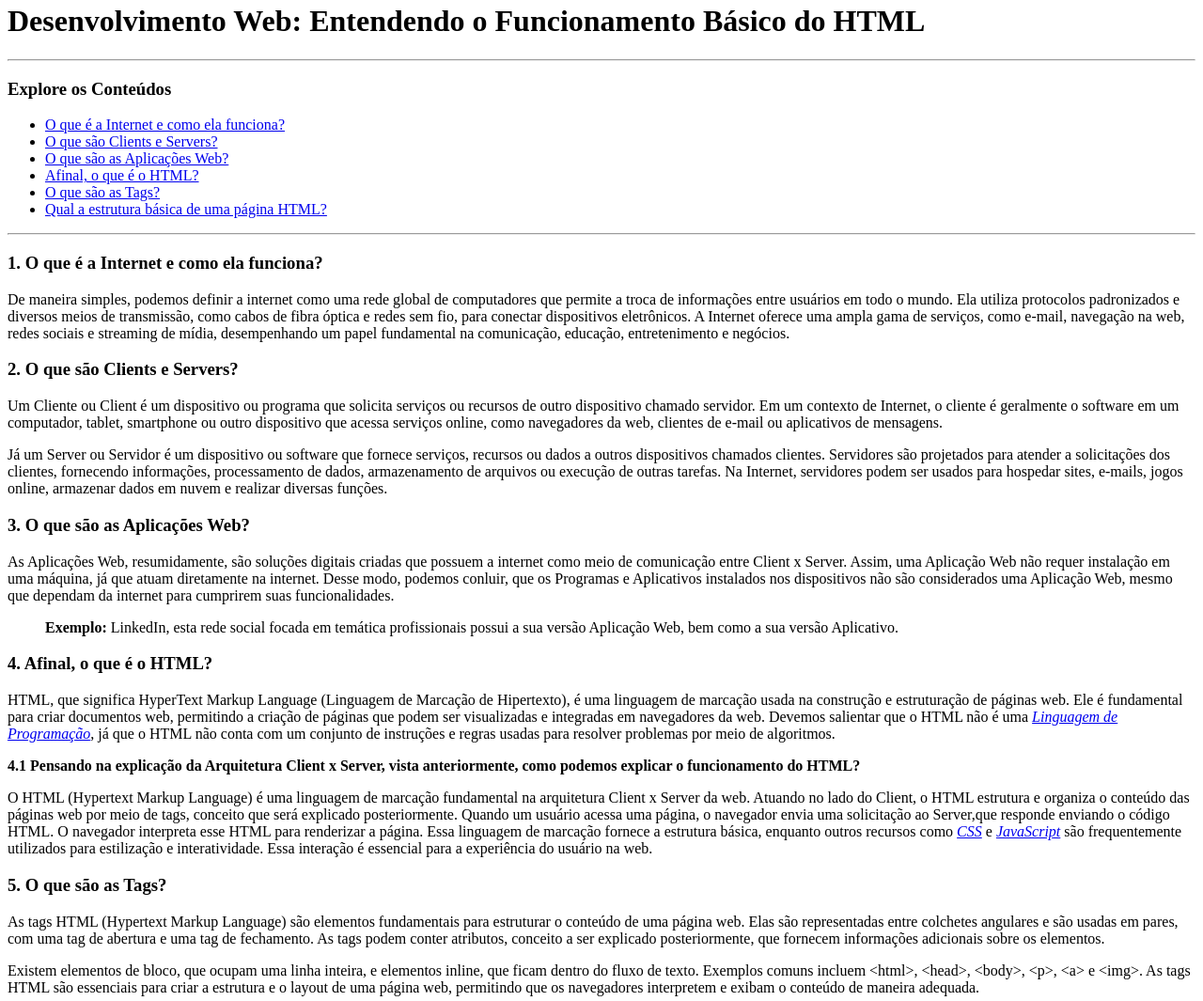
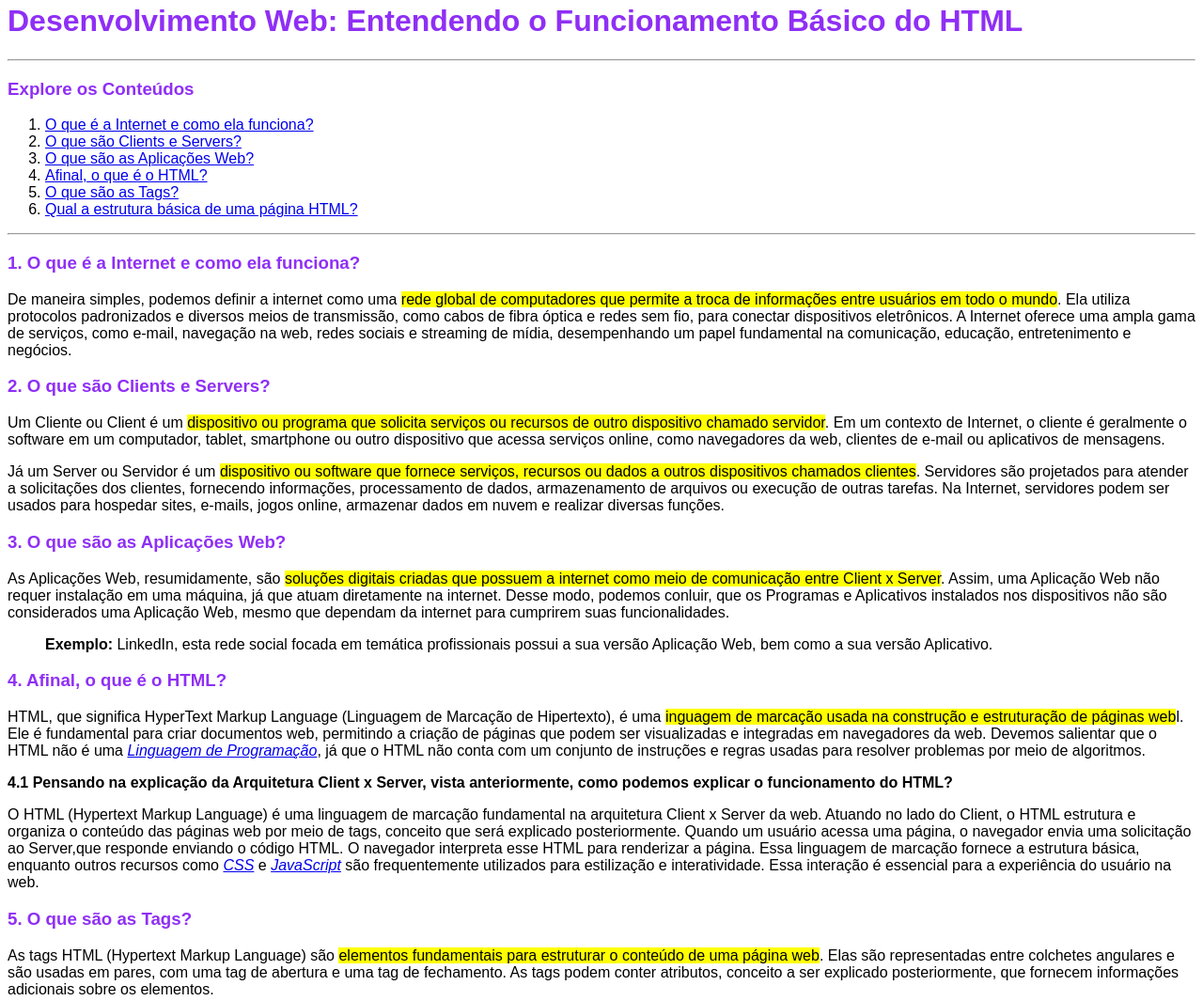
Before and after one commit to AryaneMachado/Estudo_Complementar_FrontEnd, a plain HTML site: page Formação HTML Developer (DIO)/Módulo 1 - Primeiros Passos/Projeto - Página Web/index.html in a window 1280 px wide. Shown: the part 17-1082 px from the top of the page at 94% size. Drawn offline with Linux system fonts and the light colour scheme.

Commit message:
Ary3 - 29/01/24 - Projeto 1 finalizado

```diff
--- a/Formação HTML Developer (DIO)/Módulo 1 - Primeiros Passos/Projeto - Página Web/index.html
+++ b/Formação HTML Developer (DIO)/Módulo 1 - Primeiros Passos/Projeto - Página Web/index.html
@@ -6,48 +6,49 @@
     <title>Projeto | Página Web</title>
 </head>
 
-<body>
+<body><font face="arial"> <!--Tag <font></font> considerada obsoleta do HTML5 -->
 
-    <h1>Desenvolvimento Web: Entendendo o Funcionamento Básico do HTML</h1>
+    <h1><font color="#8F2FF5" face="arial" size="+3">Desenvolvimento Web: Entendendo o Funcionamento Básico do HTML</font></h1>
     <hr>
-    <h3>Explore os Conteúdos</h3>
-    <ul>
+
+    <h3><font color="#8F2FF5" face="arial">Explore os Conteúdos</font></h3>
+    <ol>
         <li><a href="#internet">O que é a Internet e como ela funciona?</a></li>
         <li><a href="#client_server">O que são Clients e Servers?</a></li>
         <li><a href="#aplicacao_web">O que são as Aplicações Web?</a></li>
         <li><a href="#html">Afinal, o que é o HTML?</a></li>
         <li><a href="#tags">O que são as Tags?</a></li>
         <li><a href="#estrutura">Qual a estrutura básica de uma página HTML?</a></li>
-    </ul>
+    </ol>
     <hr>
 
-    <h3 id="internet">1. O que é a Internet e como ela funciona?</h3>
-    <p>De maneira simples, podemos definir a internet como uma rede global de computadores que permite a troca de
-    informações entre usuários em todo o mundo. Ela utiliza protocolos padronizados e diversos meios de transmissão,
+    <h3 id="internet"><font color="#8F2FF5">1. O que é a Internet e como ela funciona?</font></h3>
+    <p>De maneira simples, podemos definir a internet como uma <mark>rede global de computadores que permite a troca de
+    informações entre usuários em todo o mundo</mark>. Ela utiliza protocolos padronizados e diversos meios de transmissão,
     como cabos de fibra óptica e redes sem fio, para conectar dispositivos eletrônicos. A Internet oferece uma ampla
     gama de serviços, como e-mail, navegação na web, redes sociais e streaming de mídia, desempenhando um papel fundamental
      na comunicação, educação, entretenimento e negócios.</p>
 
-    <h3 id="client_server">2. O que são Clients e Servers?</h3>
-    <p>Um Cliente ou Client é um dispositivo ou programa que solicita serviços ou recursos de outro dispositivo chamado servidor.
+    <h3 id="client_server"><font color="#8F2FF5">2. O que são Clients e Servers?</font></h3>
+    <p>Um Cliente ou Client é um <mark>dispositivo ou programa que solicita serviços ou recursos de outro dispositivo chamado servidor</mark>.
     Em um contexto de Internet, o cliente é geralmente o software em um computador, tablet, smartphone ou outro dispositivo
     que acessa serviços online, como navegadores da web, clientes de e-mail ou aplicativos de mensagens.</p>
 
-    <p>Já um Server ou Servidor é um dispositivo ou software que fornece serviços, recursos ou dados a outros dispositivos chamados clientes.
+    <p>Já um Server ou Servidor é um <mark>dispositivo ou software que fornece serviços, recursos ou dados a outros dispositivos chamados clientes</mark>.
     Servidores são projetados para atender a solicitações dos clientes, fornecendo informações, processamento de dados, armazenamento de arquivos ou execução de outras tarefas.
     Na Internet, servidores podem ser usados para hospedar sites, e-mails, jogos online, armazenar dados em nuvem e realizar diversas funções.</p>
 
-    <h3 id="aplicacao_web">3. O que são as Aplicações Web?</h3>
-    <p>As Aplicações Web, resumidamente, são soluções digitais criadas que possuem a internet como meio de comunicação entre Client x Server.
+    <h3 id="aplicacao_web"><font color="#8F2FF5">3. O que são as Aplicações Web?</font></h3>
+    <p>As Aplicações Web, resumidamente, são <mark>soluções digitais criadas que possuem a internet como meio de comunicação entre Client x Server</mark>.
     Assim, uma Aplicação Web não requer instalação em uma máquina, já que atuam diretamente na internet. Desse modo, podemos conluir, que
     os Programas e Aplicativos instalados nos dispositivos não são considerados uma Aplicação Web, mesmo que dependam da internet para
     cumprirem suas funcionalidades.</p>
     <blockquote><strong>Exemplo: </strong>LinkedIn, esta rede social focada em temática profissionais possui a sua versão Aplicação Web,
     bem como a sua versão Aplicativo.</blockquote>
 
-    <h3 id="html">4. Afinal, o que é o HTML?</h3>
-    <p>HTML, que significa HyperText Markup Language (Linguagem de Marcação de Hipertexto), é uma linguagem de marcação usada na construção e
-    estruturação de páginas web. Ele é fundamental para criar documentos web, permitindo a criação de páginas que podem ser visualizadas e integradas em
+    <h3 id="html"><font color="#8F2FF5">4. Afinal, o que é o HTML?</font></h3>
+    <p>HTML, que significa HyperText Markup Language (Linguagem de Marcação de Hipertexto), é uma <mark>inguagem de marcação usada na construção e
+    estruturação de páginas web</mark>l. Ele é fundamental para criar documentos web, permitindo a criação de páginas que podem ser visualizadas e integradas em
     navegadores da web. Devemos salientar que o HTML não é uma <i><a href="https://rockcontent.com/br/blog/linguagem-de-programacao/" target="_blank">Linguagem de Programação</a></i>,
     já que o HTML não conta com um conjunto de instruções e regras usadas para resolver problemas por meio de algoritmos.</p>
 
@@ -59,8 +60,8 @@
     e <i><a href="https://developer.mozilla.org/pt-BR/docs/Learn/JavaScript/First_steps/What_is_JavaScript" target="_blank">JavaScript</a></i> são frequentemente utilizados para estilização e interatividade.
     Essa interação é essencial para a experiência do usuário na web.
 
-    <h3 id="tags">5. O que são as Tags?</h3>
-    <p>As tags HTML (Hypertext Markup Language) são elementos fundamentais para estruturar o conteúdo de uma página web. Elas são representadas entre colchetes
+    <h3 id="tags"><font color="#8F2FF5">5. O que são as Tags?</font></h3>
+    <p>As tags HTML (Hypertext Markup Language) são <mark>elementos fundamentais para estruturar o conteúdo de uma página web</mark>. Elas são representadas entre colchetes
     angulares e são usadas em pares, com uma tag de abertura e uma tag de fechamento. As tags podem conter atributos, conceito a ser explicado posteriormente, que fornecem informações adicionais sobre
     os elementos.
     <p>Existem elementos de bloco, que ocupam uma linha inteira, e elementos inline, que ficam dentro do fluxo de texto. Exemplos comuns incluem &lt;html&gt;, &lt;head&gt;,
@@ -75,18 +76,23 @@
     <blockquote><strong>Dica:</strong> Para saber sobre todas as aplicações das mais diversas tags HTML e Atributos de Tags, o portal <i><a href="https://www.w3schools.com" target="_blank">W3Schools</a></i>
     é o mais recomendado, pois é voltado ao aprendizado de tecnologias web.</blockquote>
 
-    <h3 id="estrutura">6. Qual a estrutura básica de uma página HTML?</h3>
+    <h3 id="estrutura"><font color="#8F2FF5">6. Qual a estrutura básica de uma página HTML?</font></h3>
     <p>Resumidamente, podemos definir a estrutura básica de um documento HTML em três partes principais, representadas por Tags, sendo elas:</p>
     <ul>
-        <li><strong>&lt;html&gt;:</strong> Esta Tag incializa e finaliza um documento HTML.</li>
-        <li><strong>&lt;head&gt;:</strong> Já esta Tag, define o Cabeçalho de um documento HTML, onde as especificações não visíveis ao usuário são inseridas
+        <li><strong>&lt;html&gt;:</strong> Esta Tag <mark>incializa e finaliza um documento HTML</mark>.</li>
+        <li><strong>&lt;head&gt;:</strong> Já esta Tag, <mark>define o Cabeçalho de um documento HTML</mark>, onde as especificações não visíveis ao usuário são inseridas
         como idioma, meta tags, folhas de estilo, scripts, dentre outras definições.</li>
-        <li><strong>&lt;body&gt;:</strong> Esta Tag, define o "corpo" do documento HTML, abrigando todo o conteúdo visível ao usuário como os textos,
+        <li><strong>&lt;body&gt;:</strong> Esta Tag, <mark>define o "corpo" do documento HTML</mark>, abrigando todo o conteúdo visível ao usuário como os textos,
         imagens, tabelas, etc.</li>
     </ul>
     <p>Mas, devemos salientar, que um documento HTML, não se restringe somente as Tags citadas, podendo ser estruturado com vários outros elementos,
     que juntos, promovem uma boa navegabilidade, contribuindo com a experiência do usuário.</p>
 
+    <h3><font color="purple"><strong><u>Notas</u></strong></font></h3>
+    <p>Esta página é um projeto realizado pela aluna <a href="https://www.linkedin.com/in/aryane-cassimiro-machado?utm_source=share&utm_campaign=share_via&utm_content=profile&utm_medium=ios_app">
+    Aryane Cassimiro Machado</a> durante a Formação HTML Developer promovida pela <i><abbr title="Digital Inovation One"><a href="https://www.dio.me" target="_blank">Dio.</a></abbr></i></p>
 
+    <p><small>Todos os Direitos reservados.</small></p>
+</font>
 </body>
 </html>
```
